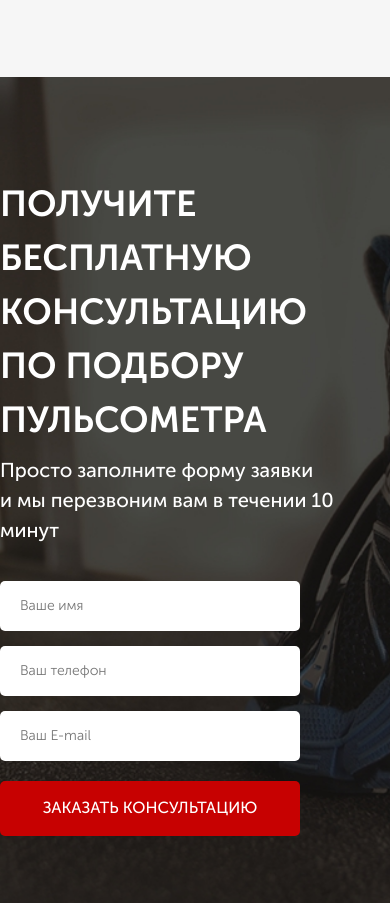
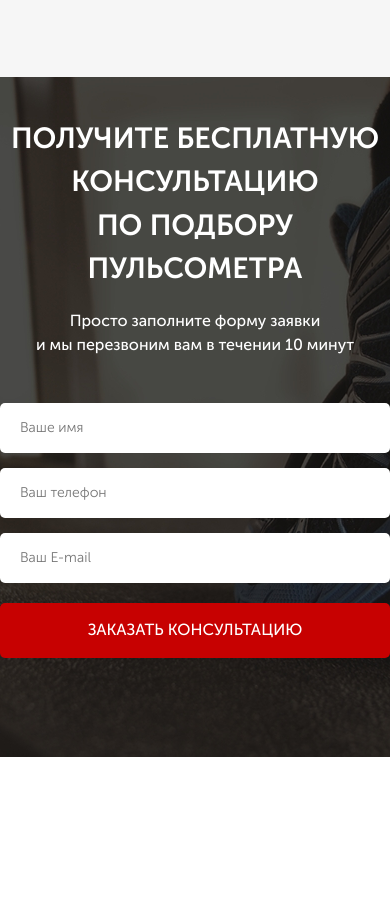
Before and after one commit to BladeRazer34/BladeRazer34, a website: page src/index.html in a window 390 px wide. Shown: the part 1918-2821 px from the top of the page. After the commit the page ends 2675 px from the top, so only its background shows below. Drawn offline with Linux system fonts and the light colour scheme.

Commit message:
PULSE adpativ 2 mobile

```diff
--- a/src/sass/base/_media.scss
+++ b/src/sass/base/_media.scss
@@ -59,4 +59,21 @@
             margin-top: 20px;
         }
     }
+    .title {
+        &_left {
+            font-size: 29px;
+            text-align: center;
+        }
+    }
+    .consultation {
+        padding: 40px 0;
+        &__descr {
+            padding: 10px 0;
+            font-size: 16px;
+            text-align: center;
+        }
+    }
+    .feed-form {
+        width: 100%;
+    }
 }
--- a/src/sass/style.scss
+++ b/src/sass/style.scss
@@ -11,6 +11,6 @@
 @import 'blocks/buttons';
 @import 'blocks/advantages';
 @import 'blocks/title';
-@import 'base/media.scss';
 @import 'blocks/consultation';
 @import 'blocks/forms';
+@import 'base/media.scss';
```
Also changed, not shown: src/css/style.min.css.
